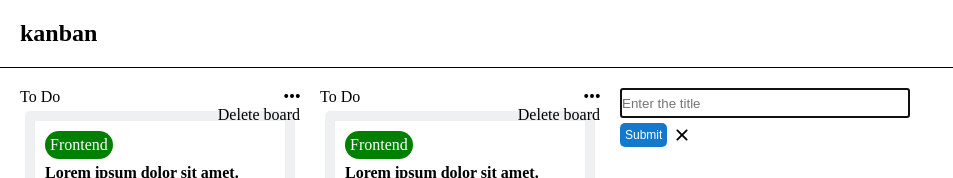
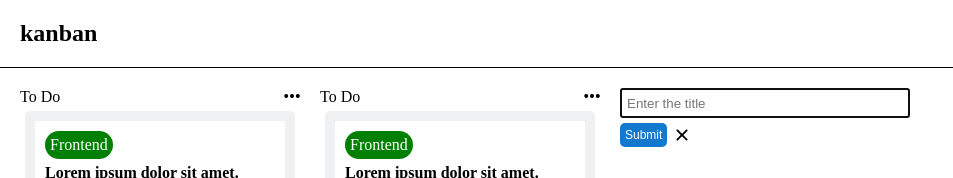
Before and after one commit to SaikatDeb12/kanban-board, a React (Vite) app: page / in a window 1280 px wide. Both pictures are taken after a click on the element "Add Board". Shown: the top 178 px of the page, without its empty margins (0-953 px from the left). Built offline with nearby package versions, Linux system fonts and the light colour scheme.

Commit message:
dropdown for card

```diff
--- a/src/Components/Board/Board.jsx
+++ b/src/Components/Board/Board.jsx
@@ -7,20 +7,17 @@ import Editable from "../Editable/Editable";
 import Dropdown from "../Dropdown/Dropdown";
 
 const Board = () => {
-  const [dropdown, showdropdowm] = useState(false);
+  const [dropdown, showDropdowm] = useState(false);
   return (
     <div className="board">
       <div className="board-top">
         <p className="board-top-title">To Do</p>
         <SlOptions
           className="board-options"
-          onClick={() => showdropdowm(!dropdown)}
+          onClick={() => showDropdowm(!dropdown)}
         />
-        <Dropdown
-          className="board-dropdown"
-          onClose={() => showdropdowm(false)}
-        >
-          {dropdown ? "" : "Delete board"}
+        <Dropdown className="board-dropdown">
+          {dropdown ? "Delete board" : ""}
         </Dropdown>
       </div>
       <div className="board-card custom-scroll">
--- a/src/Components/Card/Card.jsx
+++ b/src/Components/Card/Card.jsx
@@ -1,17 +1,23 @@
-import React from "react";
+import React, { useState } from "react";
 import Chip from "../Chip/Chip";
 import "./Card.scss";
 import { SlOptions } from "react-icons/sl";
 import { GoClock } from "react-icons/go";
 import { GoChecklist } from "react-icons/go";
+import Dropdown from "../Dropdown/Dropdown";
 
 const Card = () => {
+  const [dropdown, showDropdown] = useState(false);
   return (
     <div className="card">
       <div className="card-top">
         <div className="card-label">
           <Chip text="Frontend" color="green" />
-          <SlOptions className="options" />
+          <SlOptions
+            className="options"
+            onClick={() => showDropdown(!dropdown)}
+          />
+          <Dropdown>{dropdown ? "Delete Card" : ""}</Dropdown>
         </div>
         <div className="card-title">Lorem ipsum dolor sit amet.</div>
         <div className="card-footer">
--- a/src/Components/Card/Card.scss
+++ b/src/Components/Card/Card.scss
@@ -10,10 +10,12 @@
   justify-content: space-between;
   gap: 10px;
   flex: 1;
+  position: relative;
 }
 
 .options {
   opacity: 0;
+  cursor: pointer;
 }
 
 .card:hover .options {
--- a/src/Components/Editable/Editable.jsx
+++ b/src/Components/Editable/Editable.jsx
@@ -16,6 +16,7 @@ const Editable = ({ text, placeholder }) => {
       {showEdit ? (
         <form className="editable-text" onSubmit={handleSubmit(display)}>
           <input
+            className="editable-text-input"
             autoFocus
             type="text"
             placeholder={placeholder}
--- a/src/Components/Editable/Editable.scss
+++ b/src/Components/Editable/Editable.scss
@@ -41,6 +41,10 @@
   background-color: transparent;
 }
 
+.editable-text-input {
+  padding: 5px;
+}
+
 .form-close {
   height: 30px;
   width: 30px;
```
